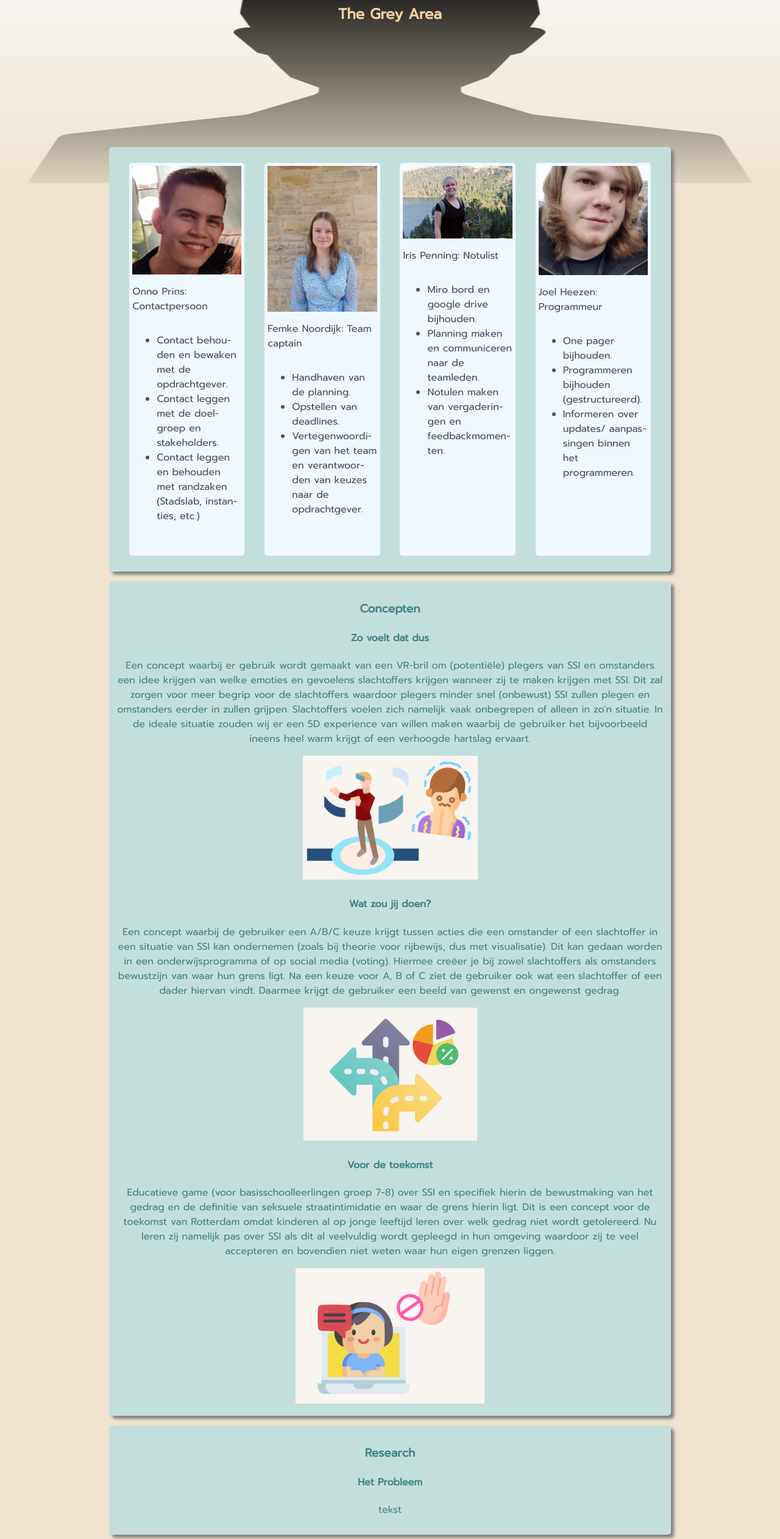
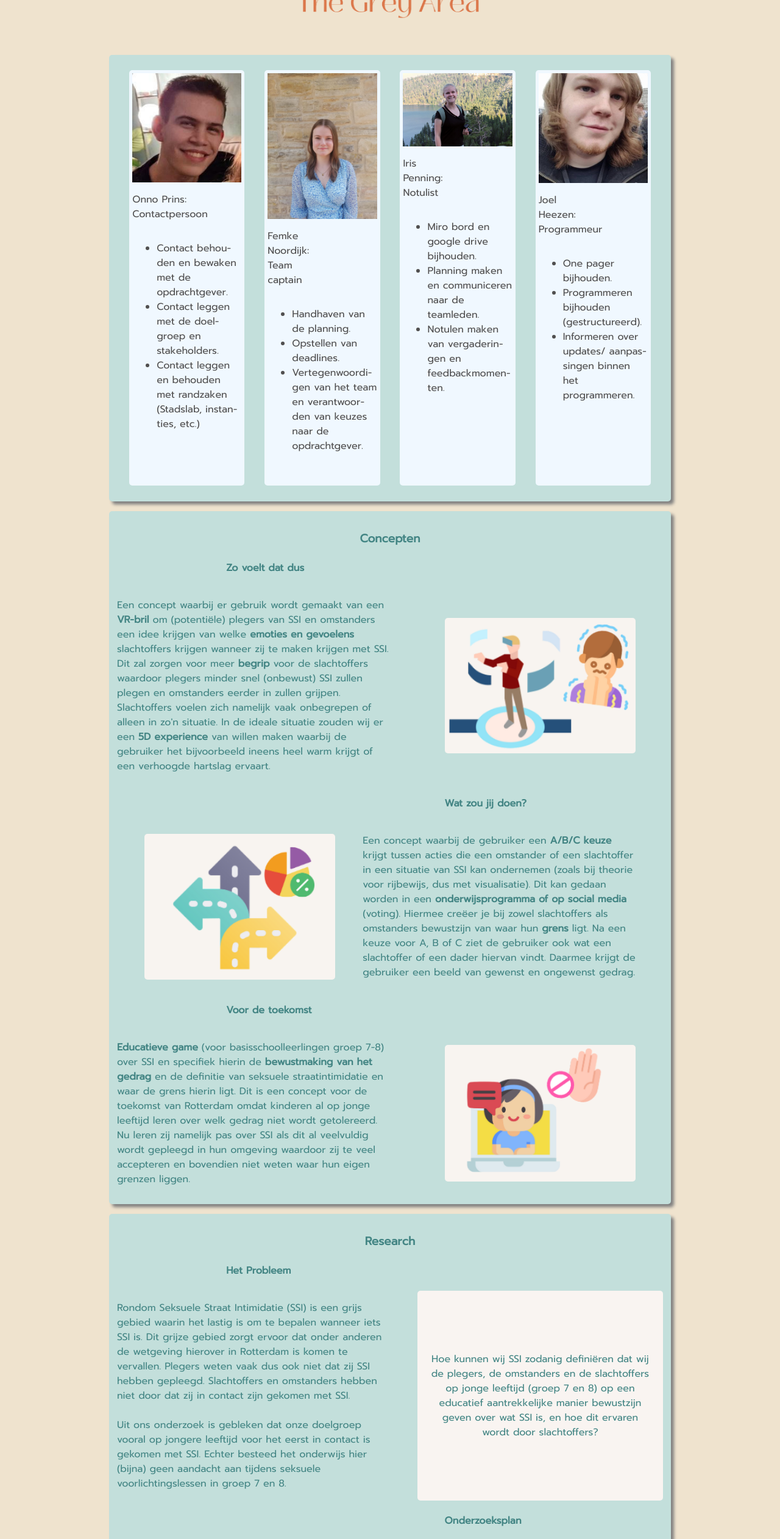
Before and after one commit to joelheezen/Straatintimidatie-onpager, a plain HTML site: page index.html in a window 1280 px wide. Shown: the part 73-2596 px from the top of the page at 61% size. Drawn offline with Linux system fonts and the light colour scheme.

Commit message:
added onderzoeksplan and ontwerprichtlijnen

```diff
--- a/css/index.css
+++ b/css/index.css
@@ -12,7 +12,6 @@
 #teamCard{
     display:flex;
     justify-content: space-evenly;
-    margin-top:25vh;
 }
 
 #linksCard{
@@ -27,6 +26,7 @@
 
 .teamImg{
     max-width: 100%;
+    max-height: 50%;
 }
 .logoImg{
     width:100%;
@@ -67,16 +67,12 @@ body{
 
 .groupImg{
     left:0;
-    width:100vw;
-    margin:0;
+    width:40vw;
+    margin:auto;
     padding:0;
-    position:absolute;
     z-index: -1;
     max-width: 100%;
     max-height: 50vh;
-    -webkit-mask-size: 100% 50vh;
-    -webkit-mask-image: -webkit-gradient(linear, center bottom, center top, color-stop(0.00,  rgba(0,0,0,0)), color-stop(1.00,  rgba(0,0,0,1)));
-
 }
 
 h1{
@@ -88,3 +84,51 @@ h1{
 h2{
     color:#f8d2a4;
 }
+
+.textImg{
+    min-width: 35%;
+    max-width: 35%;
+    border-radius: 5px;
+    margin:auto;
+    max-height:60vh;
+}
+
+p{
+    max-width: 50%;
+    text-align: left;
+    margin-right:5%;
+}
+
+.textList{
+    max-width: 50%;
+    text-align: left;
+    margin-right:5%;
+}
+
+.textBox{
+    display: flex;
+    justify-content: space-around;
+}
+
+.leftHeader{
+   width:fit-content;
+   margin-left:20%;
+}
+
+.rightHeader{
+    width:fit-content;
+    margin-left:60%;
+}
+
+#question{
+    background-color: #f9f4f1;
+    align-items: center;
+    display: flex;
+    border-radius: 5px;
+}
+
+#questionText{
+    max-width: 90%;
+    text-align: center;
+    margin:auto
+}
--- a/index.html
+++ b/index.html
@@ -11,9 +11,7 @@
         <title>Straatintimidatie</title>
     </head>
     <body>
-        <img src="assets/images/blankPerson.png" alt="groepfoto" class="groupImg">
-        <h1>TGA</h1>
-        <h2>The Grey Area</h2>
+        <img src="assets/images/Title.png" alt="groepfoto" class="groupImg">
         <div class="card" id="teamCard">
             <div class="subCard" id="Onno">
                 <img src="assets/images/Onno.jpg" alt="Onno Prins" class="teamImg">
@@ -63,32 +61,69 @@
         <div class="card" id="concepten">
             <h3>Concepten</h3>
             <h4 class="leftHeader">Zo voelt dat dus</h4>
+            <div class="textBox">
                 <p>
-                Een concept waarbij er gebruik wordt gemaakt van een VR-bril om (potentiële) plegers van SSI en omstanders een idee krijgen van welke emoties en gevoelens slachtoffers krijgen wanneer zij te maken krijgen met SSI. Dit zal zorgen voor meer begrip voor de slachtoffers waardoor plegers minder snel (onbewust) SSI zullen plegen en omstanders eerder in zullen grijpen. Slachtoffers voelen zich namelijk vaak onbegrepen of alleen in zo'n situatie. In de ideale situatie zouden wij er een 5D experience van willen maken waarbij de gebruiker het bijvoorbeeld ineens heel warm krijgt of een verhoogde hartslag ervaart.
+                    Een concept waarbij er gebruik wordt gemaakt van een <b>VR-bril</b> om (potentiële) plegers van SSI en omstanders een idee krijgen van welke <b>emoties en gevoelens</b> slachtoffers krijgen wanneer zij te maken krijgen met SSI. Dit zal zorgen voor meer <b>begrip</b> voor de slachtoffers waardoor plegers minder snel (onbewust) SSI zullen plegen en omstanders eerder in zullen grijpen. Slachtoffers voelen zich namelijk vaak onbegrepen of alleen in zo'n situatie. In de ideale situatie zouden wij er een <b>5D experience</b> van willen maken waarbij de gebruiker het bijvoorbeeld ineens heel warm krijgt of een verhoogde hartslag ervaart.
                 </p>
-            <img src="assets/images/concept-1.png" alt="" class="rightImg">
+                <img src="assets/images/concept-1.png" alt="concept1 icoon" class="textImg">
+            </div>
             <h4 class="rightHeader">Wat zou jij doen?</h4>
+            <div class="textBox">
+                <img src="assets/images/concept-2.png" alt="concept2 icoon" class="textImg">
                 <p>
-                Een concept waarbij de gebruiker een A/B/C keuze krijgt tussen acties die een omstander of een slachtoffer in een situatie van SSI kan ondernemen (zoals bij theorie voor rijbewijs, dus met visualisatie). Dit kan gedaan worden in een onderwijsprogramma of op social media (voting). Hiermee creëer je bij zowel slachtoffers als omstanders bewustzijn van waar hun grens ligt. Na een keuze voor A, B of C ziet de gebruiker ook wat een slachtoffer of een dader hiervan vindt. Daarmee krijgt de gebruiker een beeld van gewenst en ongewenst gedrag.
+                    Een concept waarbij de gebruiker een <b>A/B/C keuze</b> krijgt tussen acties die een omstander of een slachtoffer in een situatie van SSI kan ondernemen (zoals bij theorie voor rijbewijs, dus met visualisatie). Dit kan gedaan worden in een <b>onderwijsprogramma of op social media</b> (voting). Hiermee creëer je bij zowel slachtoffers als omstanders bewustzijn van waar hun <b>grens</b> ligt. Na een keuze voor A, B of C ziet de gebruiker ook wat een slachtoffer of een dader hiervan vindt. Daarmee krijgt de gebruiker een beeld van gewenst en ongewenst gedrag.
                 </p>
-            <img src="assets/images/concept-2.png" alt="" class="leftImg">
+            </div>
             <h4 class="leftHeader">Voor de toekomst</h4>
+            <div class="textBox">
                 <p>
-                Educatieve game (voor basisschoolleerlingen groep 7-8) over SSI en specifiek hierin de bewustmaking van het gedrag en de definitie van seksuele straatintimidatie en waar de grens hierin ligt. Dit is een concept voor de toekomst van Rotterdam omdat kinderen al op jonge leeftijd leren over welk gedrag niet wordt getolereerd. Nu leren zij namelijk pas over SSI als dit al veelvuldig wordt gepleegd in hun omgeving waardoor zij te veel accepteren en bovendien niet weten waar hun eigen grenzen liggen.
+                    <b>Educatieve game</b> (voor basisschoolleerlingen groep 7-8) over SSI en specifiek hierin de <b>bewustmaking van het gedrag</b> en de definitie van seksuele straatintimidatie en waar de grens hierin ligt. Dit is een concept voor de toekomst van Rotterdam omdat kinderen al op jonge leeftijd leren over welk gedrag niet wordt getolereerd. Nu leren zij namelijk pas over SSI als dit al veelvuldig wordt gepleegd in hun omgeving waardoor zij te veel accepteren en bovendien niet weten waar hun eigen grenzen liggen.
                 </p>
-            <img src="assets/images/concept-3.png" alt="" class="rightImg">
+                <img src="assets/images/concept-3.png" alt="concept3 icoon" class="textImg">
+            </div>
         </div>
         <div class="card" id="deskresearch">
             <h3>Research</h3>
             <h4 class="leftHeader">Het Probleem</h4>
+            <div class="textBox">
                 <p>
-                tekst
+                    Rondom Seksuele Straat Intimidatie (SSI) is een grijs gebied waarin het lastig is om te bepalen wanneer iets SSI is. Dit grijze gebied zorgt ervoor dat onder anderen de wetgeving hierover in Rotterdam is komen te vervallen. Plegers weten vaak dus ook niet dat zij SSI hebben gepleegd. Slachtoffers en omstanders hebben niet door dat zij in contact zijn gekomen met SSI.
+                <br><br>
+                    Uit ons onderzoek is gebleken dat onze doelgroep vooral op jongere leeftijd voor het eerst in contact is gekomen met SSI. Echter besteed het onderwijs hier (bijna) geen aandacht aan tijdens seksuele voorlichtingslessen in groep 7 en 8.
                 </p>
+                <div id="question">
+                    <p id="questionText">
+                        Hoe kunnen wij SSI zodanig definiëren dat wij de plegers, de omstanders en de slachtoffers op jonge leeftijd (groep 7 en 8) op een educatief aantrekkelijke manier bewustzijn geven over wat SSI is, en hoe dit ervaren wordt door slachtoffers?
+                    </p>
+                </div>
+            </div>
+            <h4 class="rightHeader">Onderzoeksplan</h4>
+            <div class="textBox">
+                <img src="/assets/images/Deskresearch.png" alt="deskresearch" class="textImg">
+                <p>
+                    Wij zijn begonnen met het uitvoeren van Fieldresearch over de actuele stand van zaken rondom SSI. Hierin zijn wij ook naar de verschillende perspectieven gaan kijken (slachtoffers, omstanders en plegers). Hieruit bleek dat het wel eens gebeurt dat na een incident zowel het slachtoffer als de pleger pas beseft dat er spraken was van SSI. Om hier meer over te weten te komen zijn wij fieldresearch gaan uitvoeren in de vorm van een interview en een cardsorting. Hieruit konden wij concluderen dat het grijze gebied voor iedereen lastig in te schatten. Ook viel het op dat de doelgroep op vrij jonge leeftijd in contact komt met SSI (10-14 jaar). Dit gaf ons het idee om onze ontwerpvraag aan te scherpen ( zie hierboven).
+                </p>
+            </div>
+            <h4 class="leftHeader">Resultaten</h4>
+            <div class="textBox">
+                <ul class="textList">
+                    <li>Uit ons onderzoek is gebleken dat zowel mannen als vrouwen wel willen ingrijpen, maar niet weten hoe zij dit moeten doen zonder de situatie te laten escaleren. Zij zijn namelijk bang voor de reactie van de pleger op het moment dat deze aangesproken wordt op zijn/haar gedrag. Doordat zij niet weten hoe zij moeten reageren op SSI, worden situatie met SSI vaak genegeerd door zowel het slachtoffer als omstanders.</li><br>
+                    <li>Momenten waarop SSI gepleegd worden, houden vaak lang aan. Omstanders proberen eerst de situatie in te schatten voordat zij ingrijpen. Slachtoffers hebben het gevoel dat zij er alleen voor staan zodra zij in contact komen met SSI. Zij hebben dit gevoel doordat omstanders vaak de situatie lijken te negeren.</li><br>
+                    <li>Mannen en vrouwen krijgen op jonge leeftijd te maken met SSI. Vrouwen vaak als slachtoffer en mannen als omstander. Vrouwen krijgen aanzienlijk eerder te maken met SSI in vergelijking met mannen.</li>
+                </ul>
+                <img src="/assets/images/graph.png" alt="grafiek" class="textImg">
+            </div>
+        </div>
+        <div class="card" id="ontwerprichtlijnen">
+            <h3>Ontwerprichtlijnen</h3>
+            <img src="/assets/images/probleem.png" alt="framing the problem" class="textImg"><br>
+            <img src="/assets/images/aspecten.png" alt="welke aspecten doen er toe" class="textImg"><br>
+            <img src="/assets/images/principles.png" alt="design principles" class="textImg">
         </div>
         <div class="card" id="linksCard">
             <a href="https://drive.google.com/drive/folders/1EVE_4FxXVZ-ACp-8DPh1iSrhEUeB84z1" class="logoHref" target="_blank"><img src="assets/images/drive.png" alt="google drive logo" class="logoImg"></a>
             <a href="https://trello.com/b/pgwBMosw/dc8-ssi-gemeente-rotterdam" class="logoHref" target="_blank"><img src="assets/images/trello.png" alt="trello logo" class="logoImg"></a>
-            <a href="https://miro.com/app/board/uXjVO4haEM4=/?share_link_id=859507805480" class="logoHref" target="_blank"><img src="assets/images/miro.jpg" alt="miro logo" class="logoImg"></a>
+            <a href="https://miro.com/app/board/uXjVO4haEM4=/?share_link_id=859507805480" class="logoHref" target="_blank"><img src="assets/images/miro.png" alt="miro logo" class="logoImg"></a>
         </div>
     </body>
 </html>
```
Also changed, not shown: assets/images/Deskresearch.png (added), assets/images/Title.png (added), assets/images/aspecten.png (added), assets/images/graph.png (added), assets/images/miro.png (added), assets/images/principles.png (added), assets/images/probleem.png (added). Lines whose indentation alone changed are shown as unchanged.
